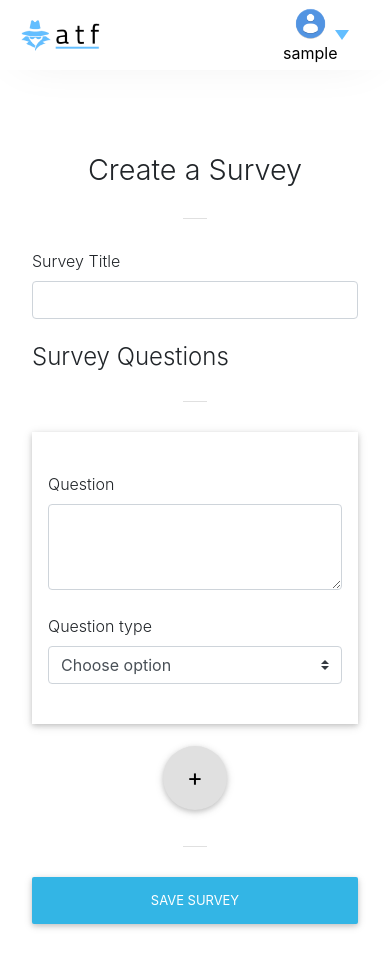
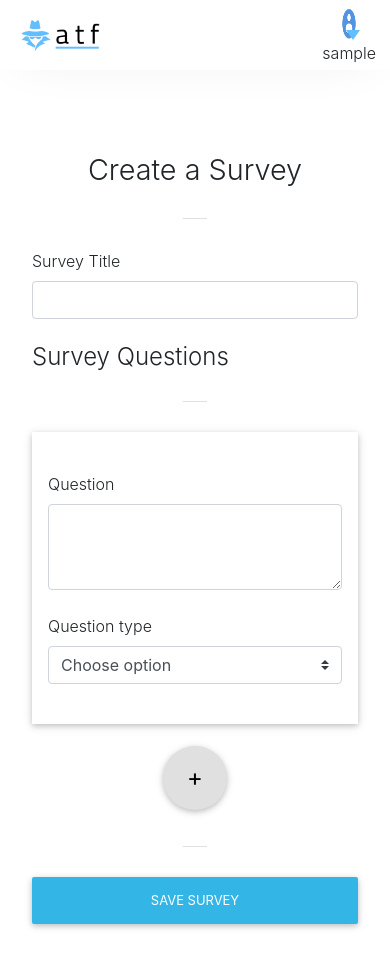
Before and after one commit to labseu2-anonymous-team-feedback/FE, a React (Create React App) app: page / in a window 390 px wide. Shown: the top 968 px of the page. Built offline with nearby package versions, Linux system fonts and the light colour scheme; sample sign-in values are in the browser's storage.

Commit message:
Improve navbar responsiveness

```diff
--- a/src/components/common/NavBarStyles.js
+++ b/src/components/common/NavBarStyles.js
@@ -55,7 +55,7 @@ export const NavigationNav = styled.nav`
             width: 150px;
 
             @media (max-width: 575px) {
-                width: 130px;
+                width: 100%;
             }
 
             &:focus {
@@ -72,17 +72,21 @@ export const NavigationNav = styled.nav`
                 align-items: center;
                 justify-content: center;
                 flex: 3;
+                @media (max-width: 575px) {
+                    height: 100%;
+                    width: 100%;
+
+                }
 
                 img {
                     width: 40%;
                     @media (max-width: 575px) {
-                        width: 40%;
+                        width: 30%;
                     }
                 }
             }
-            .triangle-div {
-                flex: 1;
-                transform: translateX(-20px);
+            #dropdown-triangle {
+                transform: translateX(-30px);
             }
     }
 }
--- a/src/components/common/Navigation.jsx
+++ b/src/components/common/Navigation.jsx
@@ -66,8 +66,7 @@ class Navigation extends React.Component {
         <div className="auth-links">
           {user ? (
             <div className="dropdown">
-              <button
-                type="button"
+              <div
                 id="user-nav-div"
                 data-toggle="dropdown"
                 aria-haspopup="true"
@@ -81,10 +80,8 @@ class Navigation extends React.Component {
                       : user.username}
                   </span>
                 </div>
-                <div className="triangle-div">
-                  <Triangle />
-                </div>
-              </button>
+                <Triangle id="dropdown-triangle" />
+              </div>
               <div
                 className="dropdown-menu dropdown-menu-right border-0 z-depth-1"
                 aria-labelledby="user-nav-div"
```
